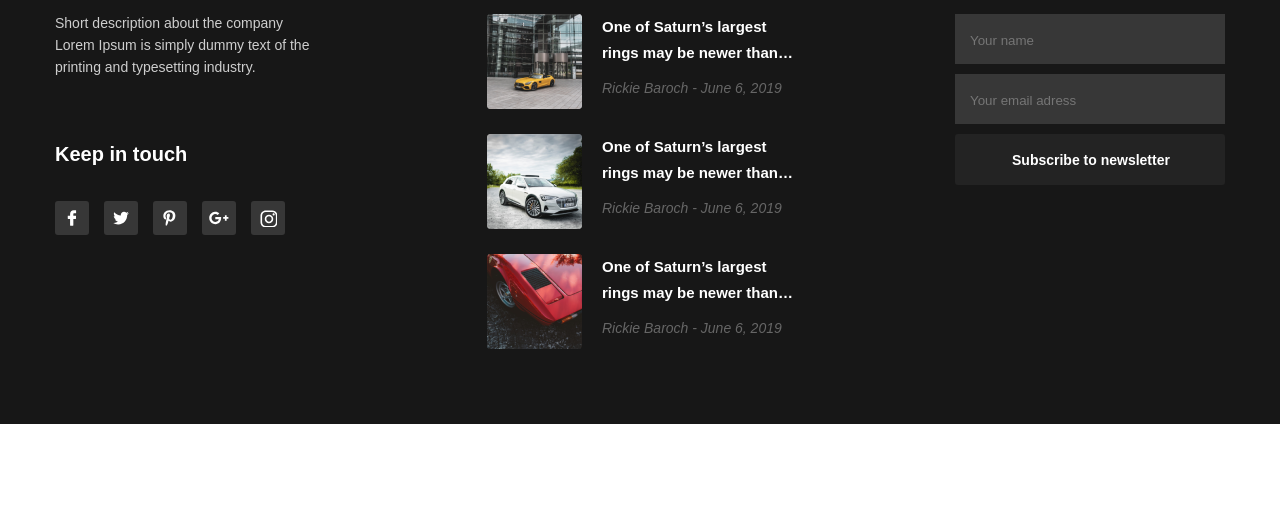
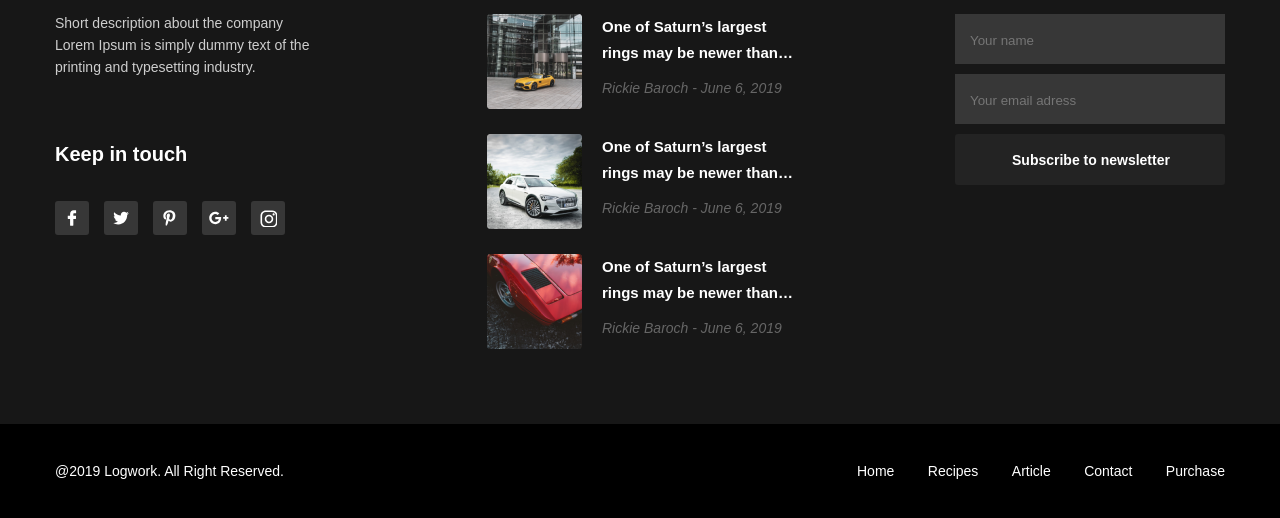
Before and after one commit to oibasqada/carsLandingPractice, a plain HTML site: page index.html in a window 1280 px wide. Shown: the part 4748-5266 px from the top of the page. Before the commit the page ends 5172 px from the top, so only its background shows below. Drawn offline with Linux system fonts and the light colour scheme.

Commit message:
Доделал футер. На этом все, могу сдавать дзшку

```diff
--- a/index.html
+++ b/index.html
@@ -378,6 +378,21 @@
             </div>
         </section>
     </main>
+    <!-- main done though -->
+    <footer>
+        <div class="container">
+            <div class="footer-conts">
+                <div class="all-rights">@2019 Logwork. All Right Reserved.</div>
+                <div class="nav-links">
+                    <a class="nav-link" href="#">Home</a>
+                    <a class="nav-link" href="#">Recipes</a>
+                    <a class="nav-link" href="#">Article</a>
+                    <a class="nav-link" href="#">Contact</a>
+                    <a class="nav-link" href="#">Purchase</a>
+                </div>
+            </div>
+        </div>
+    </footer>
 </body>
 
 </html>
--- a/styles/style.css
+++ b/styles/style.css
@@ -117,7 +117,7 @@ header {
     color: #fff;
     padding: 15px;
     position: absolute;
-    bottom: -121px;
+    bottom: -145px;
 }
 
 .box:hover .overlay {
@@ -421,9 +421,11 @@ header {
     height: 50px;
     margin: 0 0 10px;
     padding: 17px 15px 15px;
+    color: #fff;
 }
 
 .sub-btn {
+    cursor: pointer;
     background-color: #232323;
     border: none;
     border-radius: 3px;
@@ -433,3 +435,27 @@ header {
     font-weight: 700;
     line-height: 18.12px;
 }
+
+.sub-btn:hover {
+    background-color: #000000;
+    transition: 0.5s;
+    color: orangered;
+}
+
+/* footer */
+
+footer {
+    background-color: #000;
+    padding: 38px 0;
+}
+
+.footer-conts {
+    display: flex;
+    justify-content: space-between;
+}
+
+.all-rights {
+    color: #fff;
+    font-size: 14px;
+    line-height: 18.12px;
+}
```
